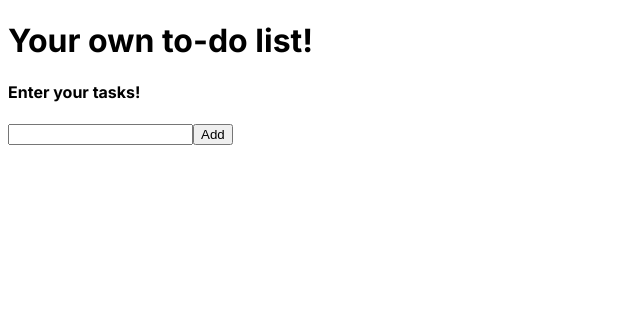
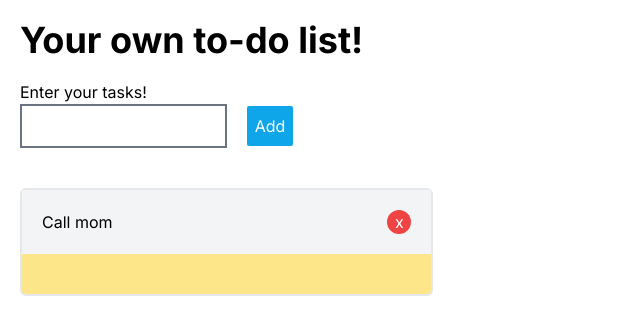
Before and after one commit to Qraree/just-do-it, a Next.js app: page / in a window 1280 px wide. Shown: the top 334 px of the page, without its empty margins (0-640 px from the left). Built offline with nearby package versions, Linux system fonts and the light colour scheme.

Commit message:
added redux store

```diff
--- a/package.json
+++ b/package.json
@@ -9,6 +9,7 @@
     "lint": "next lint"
   },
   "dependencies": {
+    "@reduxjs/toolkit": "^1.9.5",
     "@types/node": "20.2.4",
     "@types/react": "18.2.7",
     "@types/react-dom": "18.2.4",
@@ -19,6 +20,7 @@
     "postcss": "8.4.23",
     "react": "18.2.0",
     "react-dom": "18.2.0",
+    "react-redux": "^8.0.5",
     "tailwindcss": "3.3.2",
     "typescript": "5.0.4"
   },
--- a/src/app/globals.css
+++ b/src/app/globals.css
@@ -1,2 +1,3 @@
+@tailwind base;
 @tailwind components;
 @tailwind utilities;
--- a/src/app/layout.tsx
+++ b/src/app/layout.tsx
@@ -1,21 +1,26 @@
-import './globals.css'
-import { Inter } from 'next/font/google'
+import "./globals.css";
+import { Inter } from "next/font/google";
+import { Provider } from "react-redux";
+import { store } from "@/redux/store";
+import { Providers } from "@/redux/Provider";
 
-const inter = Inter({ subsets: ['latin'] })
+const inter = Inter({ subsets: ["latin"] });
 
 export const metadata = {
-  title: 'Create Next App',
-  description: 'Generated by create next app',
-}
+  title: "Create Next App",
+  description: "Generated by create next app",
+};
 
 export default function RootLayout({
   children,
 }: {
-  children: React.ReactNode
+  children: React.ReactNode;
 }) {
   return (
     <html lang="en">
-      <body className={inter.className}>{children}</body>
+      <body className={inter.className}>
+        <Providers>{children}</Providers>
+      </body>
     </html>
-  )
+  );
 }
--- a/src/app/page.tsx
+++ b/src/app/page.tsx
@@ -1,38 +1,55 @@
-"use client"
-import {ChangeEvent, useState} from "react";
+"use client";
+import { ChangeEvent, useState } from "react";
+import Task from "@/components/Task";
+import { ITask } from "@/types/Task";
+import { randomStringId } from "@/utils/randomStringId";
+import { useAppDispatch, useAppSelector } from "@/redux/hooks";
+import { addTask } from "@/redux/features/tasks/tasksSlice";
 
 export default function Home() {
+  const dispatch = useAppDispatch();
+  const tasks = useAppSelector((state) => state.tasks);
+  const [taskInput, setTaskInput] = useState<string>("");
 
-    const [tasksList, setTasksList] = useState<string[]>([]);
-    const [taskInput, setTaskInput] = useState<string>('');
+  const handleChange = (e: ChangeEvent<HTMLInputElement>) => {
+    setTaskInput(e.target.value);
+  };
 
-    const handleChange = (e:ChangeEvent<HTMLInputElement>) => {
-        setTaskInput(e.target.value);
-    }
-
-    function addTask() {
-        console.log(taskInput);
-        setTasksList([...tasksList, taskInput]);
+  function addNewTask(): void {
+    const newTask: ITask = {
+      id: randomStringId(),
+      value: taskInput,
+    };
+    console.log(newTask);
+    dispatch(addTask(newTask));
+    setTaskInput("");
   }
 
   return (
-    <main className="">
-      <h1 className="">Your own to-do list!</h1>
+    <main className="p-5">
+      <h1 className="text-4xl font-bold mb-5">Your own to-do list!</h1>
       <div className="">
         <h4>Enter your tasks!</h4>
         <input
           value={taskInput}
-              onChange={(e) => handleChange(e)}
+          onChange={(e: ChangeEvent<HTMLInputElement>) => handleChange(e)}
           type="text"
-              className="w-300"
+          className="w-1/6 p-2 border-2 border-gray-500 mb-10"
         />
-          <button onClick={addTask}>Add</button>
+        <button
+          onClick={addNewTask}
+          className="ml-5 rounded-sm bg-sky-500 hover:bg-sky-600 p-2 text-white transition-all"
+        >
+          Add
+        </button>
       </div>
-      <div>
-          {tasksList.map(task => (
-              <div key={task} className="mb-4">{task}</div>
+      <div className="w-2/6 bg-amber-200 border-2 border-black-100 rounded-md">
+        {tasks.map((task: ITask) => (
+          <Task key={task.id} task={task}>
+            {task.value}
+          </Task>
         ))}
       </div>
     </main>
-  )
+  );
 }
--- /dev/null
+++ b/src/components/Task.tsx
@@ -0,0 +1,19 @@
+import React from "react";
+import DeleteTaskButton from "@/components/UI/DeleteTaskButton";
+import { ITask } from "@/types/Task";
+
+interface TaskProps {
+  children: string;
+  task: ITask;
+}
+
+const Task = (props: TaskProps) => {
+  return (
+    <div className="p-5 mb-10  bg-gray-100 relative">
+      {props.children}
+      <DeleteTaskButton task={props.task} />
+    </div>
+  );
+};
+
+export default Task;
--- /dev/null
+++ b/src/components/UI/DeleteTaskButton.tsx
@@ -0,0 +1,27 @@
+import React from "react";
+import { ITask } from "@/types/Task";
+import { useAppDispatch } from "@/redux/hooks";
+import { deleteTask } from "@/redux/features/tasks/tasksSlice";
+
+interface DeleteButtonProps {
+  task: ITask;
+}
+
+const DeleteTaskButton = ({ task }: DeleteButtonProps) => {
+  const dispatch = useAppDispatch();
+
+  const deleteTaskFunc = () => {
+    dispatch(deleteTask(task.id));
+  };
+
+  return (
+    <button
+      className="absolute top-5 right-5 bg-red-500 hover:bg-red-600 p-1 rounded-full w-6 h-6 flex justify-center items-center text-white"
+      onClick={deleteTaskFunc}
+    >
+      x
+    </button>
+  );
+};
+
+export default DeleteTaskButton;
--- /dev/null
+++ b/src/redux/Provider.tsx
@@ -0,0 +1,8 @@
+"use client";
+
+import { store } from "./store";
+import { Provider } from "react-redux";
+
+export function Providers({ children }: { children: React.ReactNode }) {
+  return <Provider store={store}>{children}</Provider>;
+}
--- /dev/null
+++ b/src/redux/features/tasks/tasksSlice.ts
@@ -0,0 +1,26 @@
+import { createSlice, PayloadAction } from "@reduxjs/toolkit";
+import { ITask } from "@/types/Task";
+
+const initialState: ITask[] = [
+  {
+    id: "bdwiebdi3b2bd",
+    value: "Call mom",
+  },
+];
+
+export const tasksSlice = createSlice({
+  name: "Tasks",
+  initialState,
+  reducers: {
+    addTask: (state: ITask[], action: PayloadAction<ITask>) => {
+      state.push(action.payload);
+    },
+    deleteTask: (state: ITask[], action: PayloadAction<string>) => {
+      return state.filter((el) => el.id !== action.payload);
+    },
+  },
+});
+
+export const { addTask, deleteTask } = tasksSlice.actions;
+
+export default tasksSlice.reducer;
--- /dev/null
+++ b/src/redux/hooks.ts
@@ -0,0 +1,5 @@
+import { TypedUseSelectorHook, useDispatch, useSelector } from "react-redux";
+import type { RootState, AppDispatch } from "./store";
+
+export const useAppDispatch: () => AppDispatch = useDispatch;
+export const useAppSelector: TypedUseSelectorHook<RootState> = useSelector;
--- /dev/null
+++ b/src/redux/store.ts
@@ -0,0 +1,11 @@
+import { configureStore } from "@reduxjs/toolkit";
+import tasksReducer from "@/redux/features/tasks/tasksSlice";
+
+export const store = configureStore({
+  reducer: {
+    tasks: tasksReducer,
+  },
+});
+
+export type RootState = ReturnType<typeof store.getState>;
+export type AppDispatch = typeof store.dispatch;
--- /dev/null
+++ b/src/types/Task.ts
@@ -0,0 +1,4 @@
+export interface ITask {
+  id: string;
+  value: string;
+}
--- /dev/null
+++ b/src/utils/randomStringId.ts
@@ -0,0 +1,19 @@
+export const randomStringId = () => {
+  const S4 = function () {
+    return (((1 + Math.random()) * 0x10000) | 0).toString(16).substring(1);
+  };
+  return (
+    S4() +
+    S4() +
+    "-" +
+    S4() +
+    "-" +
+    S4() +
+    "-" +
+    S4() +
+    "-" +
+    S4() +
+    S4() +
+    S4()
+  );
+};
```
Also changed, not shown: 1 other file (tests, documents, lock files or other folders). Lines whose indentation alone changed are shown as unchanged.
